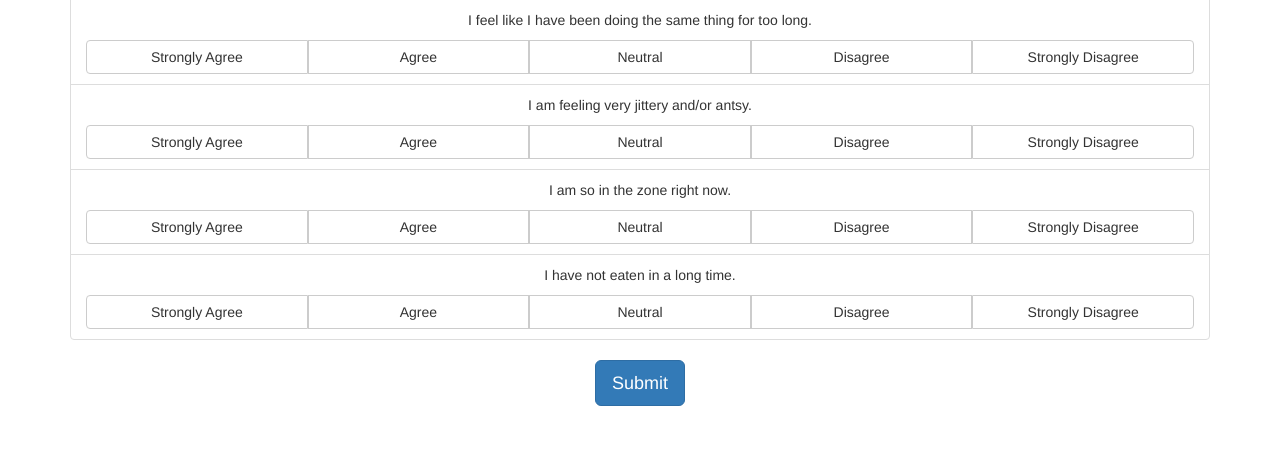
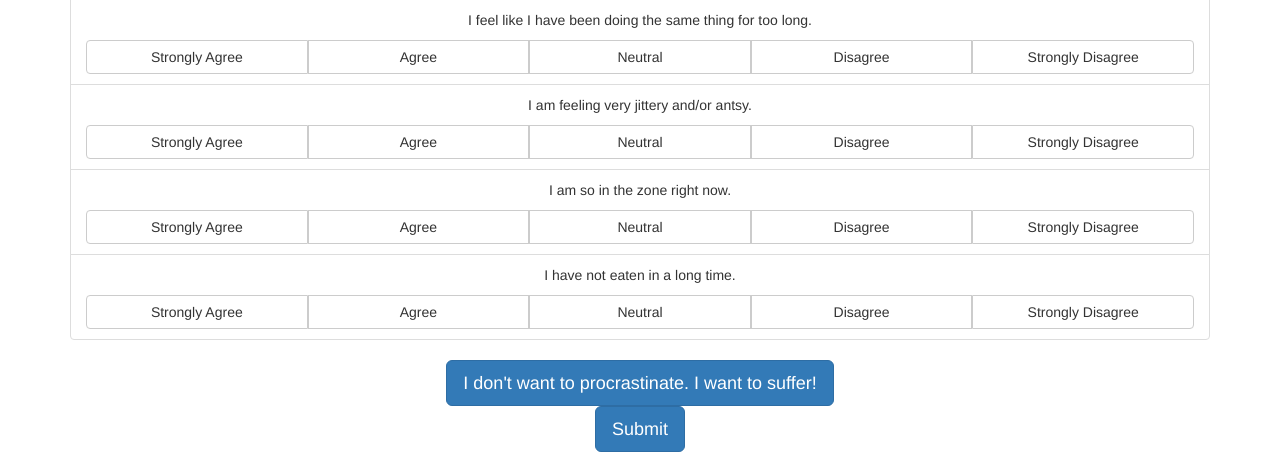
Before and after one commit to jgcoding10/productivity, a Flask app: template templates/quizpage.html in a window 1280 px wide. Shown: the part 411-863 px from the top of the page. Before the commit the page ends 817 px from the top, so only its background shows below. Run offline with Flask 2, Linux system fonts and the light colour scheme; the template is opened without the code that fills it, so the values that code supplies are empty; parts of the project's set-up code (start-up, migrations or seed data) failed here and were passed over; some libraries are stand-ins or nearby versions.

Commit message:
Added suffering link

```diff
--- a/templates/quizpage.html
+++ b/templates/quizpage.html
@@ -25,20 +25,13 @@
             </ul>
         </div>
 
-        <!-- <div class="container progress">
-            <div id="intro-bar" class="progress-bar" style="width: 15%" role="progressbar" aria-valuenow="15" aria-valuemin="0" aria-valuemax="100">
-                15%
-            </div>
-            <div id="extro-bar" class="progress-bar bg-success" role="progressbar" aria-valuenow="30" aria-valuemin="0" aria-valuemax="100">
-                30%
-            </div>
-        </div> -->
-
         <div class="container text-center results hide">
             <p id="results"></p>
         </div>
 
         <div class="container text-center bottom">
+            <button id="suffer-btn" class="btn btn-primary btn-lg" onclick="location.href='https://cs50.harvard.edu/college/2021/fall/'">I don't want to procrastinate. I want to suffer!</button>
+            <div></div>
             <button id="submit-btn" class="btn btn-primary btn-lg">Submit</button>
 
             <button id="retake-btn" class="hide btn btn-primary btn-lg">Retake Quiz</button>
```
